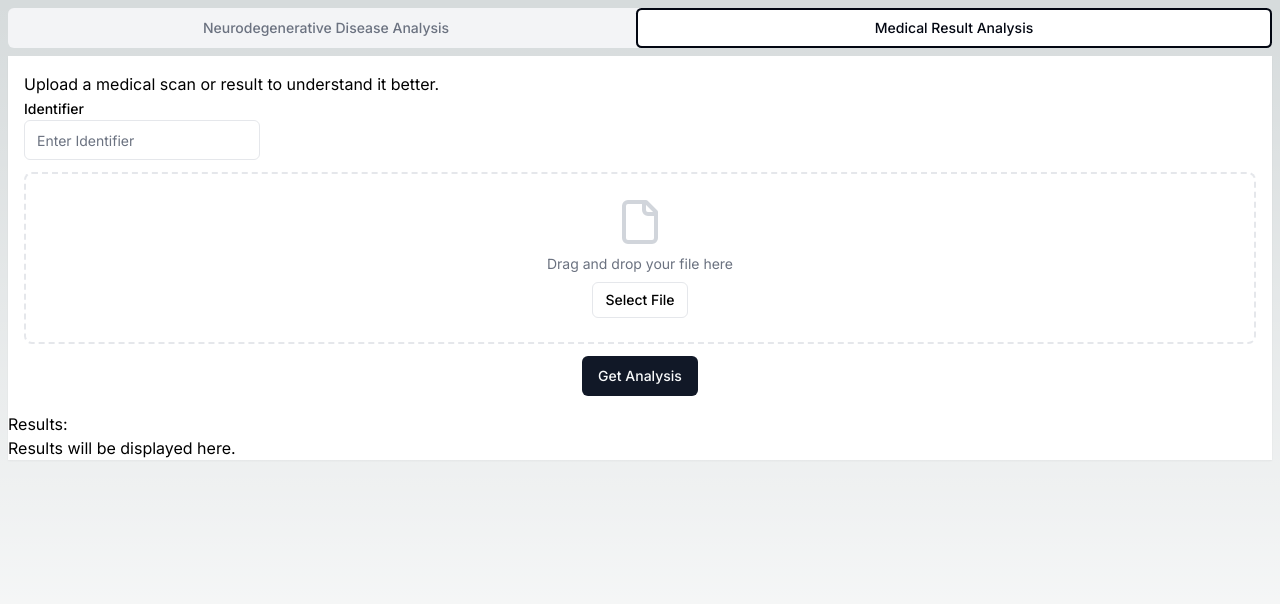
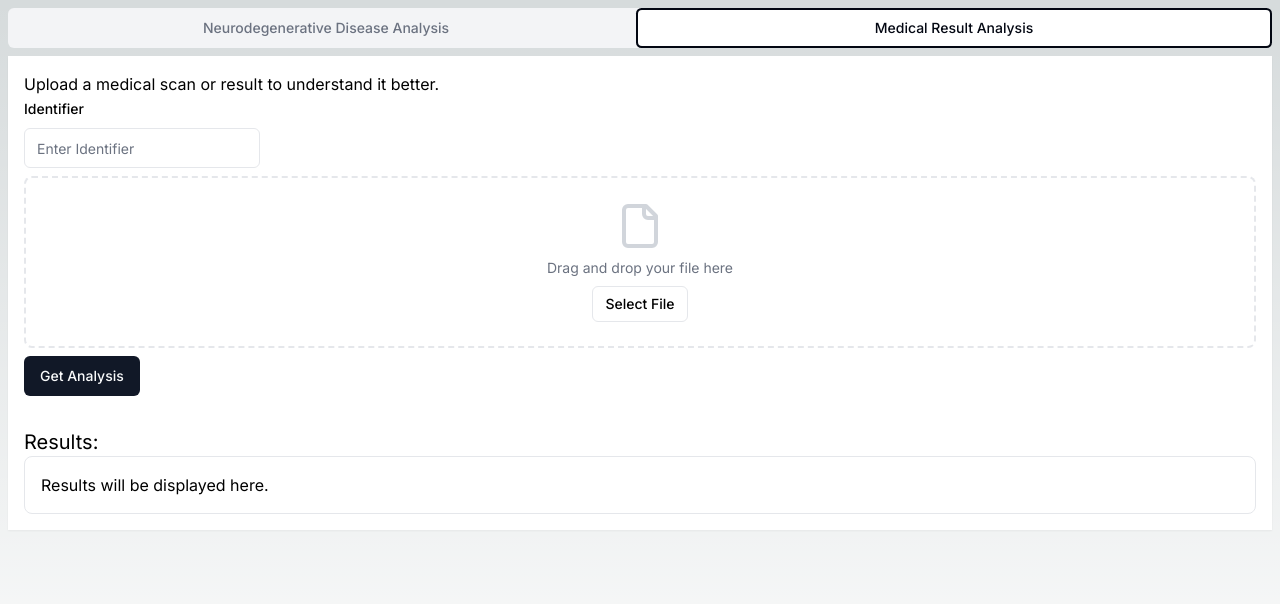
Before and after one commit to listlessbird/neurogenesis, a Next.js app in the folder ui/: page /mri-analysis in a window 1280 px wide. Both pictures are taken after a click on the tab "Medical Result Analysis". Shown: the top 604 px of the page. Built offline with nearby package versions, Linux system fonts and the light colour scheme.

Commit message:
feat(ui): basic generation for mra

```diff
--- a/ui/package.json
+++ b/ui/package.json
@@ -13,11 +13,13 @@
     "build-cf-types": "wrangler types --env-interface CloudflareEnv env.d.ts"
   },
   "dependencies": {
+    "@google/generative-ai": "^0.5.0",
     "@hookform/resolvers": "^3.3.4",
     "@radix-ui/react-icons": "^1.3.0",
     "@radix-ui/react-label": "^2.0.2",
     "@radix-ui/react-slot": "^1.0.2",
     "@radix-ui/react-tabs": "^1.0.4",
+    "ai": "^3.0.19",
     "class-variance-authority": "^0.7.0",
     "clsx": "^2.1.0",
     "lucide-react": "^0.365.0",
--- /dev/null
+++ b/ui/src/app/(mri)/mri-analysis/result-analysis/result-generated.tsx
@@ -0,0 +1,3 @@
+export default function ResultGenerated() {
+  return <div></div>
+}
--- a/ui/src/app/(mri)/mri-analysis/result-analysis/results.tsx
+++ b/ui/src/app/(mri)/mri-analysis/result-analysis/results.tsx
@@ -1,10 +1,21 @@
 import { Button } from "@/components/ui/button"
 import { Input } from "@/components/ui/input"
 import { Label } from "@/components/ui/label"
+import { zodResolver } from "@hookform/resolvers/zod"
 import { FileIcon } from "lucide-react"
 import Image from "next/image"
-import { useMemo } from "react"
+import { useCallback, useMemo, useState } from "react"
 import Dropzone, { useDropzone } from "react-dropzone"
+import { useForm } from "react-hook-form"
+import { z } from "zod"
+import {
+  Form,
+  FormControl,
+  FormField,
+  FormItem,
+  FormLabel,
+} from "@/components/ui/form"
+import { useChat, useCompletion } from "ai/react"
 
 const baseStyle = {
   height: "185px",
@@ -35,7 +46,20 @@ const rejectStyle = {
   borderColor: "#ff1744",
 }
 
+const formSchema = z.object({
+  identifier: z.string(),
+  img: z.instanceof(File),
+})
+
 export function ResultAnalysis() {
+  const form = useForm({
+    resolver: zodResolver(formSchema),
+    defaultValues: {
+      identifier: "",
+      img: null,
+    },
+  })
+
   const {
     getRootProps,
     getInputProps,
@@ -44,59 +68,128 @@ export function ResultAnalysis() {
     isDragReject,
     acceptedFiles,
   } = useDropzone({ accept: { "image/*": [] } })
-  const style = useMemo(
-    () => ({
-      ...baseStyle,
-      ...(isFocused ? focusedStyle : {}),
-      ...(isDragAccept ? acceptStyle : {}),
-      ...(isDragReject ? rejectStyle : {}),
-    }),
-    [isFocused, isDragAccept, isDragReject]
-  )
+
+  const [result, setResult] = useState("")
+
+  const makeApiReq = useCallback(async function (fd: FormData) {
+    try {
+      const res = await fetch("/api/completions", {
+        method: "POST",
+        body: fd,
+      })
+
+      if (!res.ok) {
+        throw new Error("Failed to fetch")
+      }
+
+      if (!res.ok) {
+        throw new Error(`HTTP error! status: ${res.status}`)
+      }
+
+      const reader = res.body?.getReader()
+      if (reader) {
+        let accumulator = ""
+        while (true) {
+          const { done, value } = await reader.read()
+          if (done) break
+          const text = new TextDecoder().decode(value)
+          accumulator += text
+          setResult(accumulator)
+        }
+      }
+    } catch (error) {
+      if (error instanceof Error) {
+        setResult(`Error: ${error.message}`)
+      }
+    }
+  }, [])
+
+  async function onsubmitImg(data: z.infer<typeof formSchema>) {
+    // post img to /completions
+
+    console.log({ data })
+
+    const fd = new FormData()
+
+    fd.append("identifier", data.identifier)
+
+    fd.append("img", data.img)
+
+    makeApiReq(fd)
+  }
 
   return (
     <div className="bg-white dark:bg-gray-950 dark:text-gray-50 w-full shadow-sm">
-      <div className="container mx-auto">
+      <div className="container mx-auto flex flex-col">
         <div className="container mx-auto space-y-3 p-4 flex flex-col">
+          <Form {...form}>
+            <form
+              onSubmit={
+                // @ts-ignore
+                form.handleSubmit(onsubmitImg)
+              }
+              className="space-y-2"
+            >
               <div>
                 <p>Upload a medical scan or result to understand it better.</p>
 
-            <form>
                 <div className="w-fit">
-                <Label htmlFor="name">Identifier</Label>
-                <Input id="name" placeholder="Enter Identifier" />
+                  <FormField
+                    control={form.control}
+                    name="identifier"
+                    render={({ field }) => (
+                      <FormItem>
+                        <FormLabel htmlFor="name">Identifier</FormLabel>
+                        <FormControl>
+                          <Input
+                            id="name"
+                            placeholder="Enter Identifier"
+                            autoComplete="off"
+                            {...field}
+                          />
+                        </FormControl>
+                      </FormItem>
+                    )}
+                  />
                 </div>
-            </form>
               </div>
 
               <div>
                 <section>
-              {/* <div
-                {...getRootProps({
-                  // @ts-ignore
-                  style: { ...style },
-                })}
-              >
-                <input {...getInputProps()} />
-                <p>
-                  Drag &apos;n&apos; drop some files here, or click to select
-                  files
-                </p>
-              </div> */}
+                  <FormField
+                    control={form.control}
+                    name="img"
+                    render={({ field }) => (
                       <div className="relative border-2 border-dashed border-gray-200 rounded-lg p-6 flex flex-col items-center gap-2">
                         <FileIcon className="w-12 h-12 text-gray-300" />
                         <span className="text-sm text-gray-500">
                           Drag and drop your file here
                         </span>
-                <Button size="sm" variant="outline" {...getRootProps()}>
+                        <Button
+                          size="sm"
+                          variant="outline"
+                          {...getRootProps({
+                            onClick: (e) => e.preventDefault(),
+                          })}
+                        >
                           Select File
+                          <FormItem>
+                            <FormControl>
                               <Input
                                 className="absolute inset-0 opacity-0 w-full cursor-pointer"
                                 type="file"
-                    {...getInputProps()}
+                                {...getInputProps({
+                                  onChange: (e) => {
+                                    field.onChange(e.target.files?.[0])
+                                  },
+                                })}
                               />
+                            </FormControl>
+                          </FormItem>
                         </Button>
                       </div>
+                    )}
+                  />
                   {/* <DropzoneStyled /> */}
                 </section>
               </div>
@@ -118,7 +211,9 @@ export function ResultAnalysis() {
                       />
                       <div className="text-sm leading-none">
                         <h3 className="font-medium">{file.name}</h3>
-                    <p className="text-sm text-gray-500">{file.size} bytes</p>
+                        <p className="text-sm text-gray-500">
+                          {file.size} bytes
+                        </p>
                       </div>
                     </div>
                   ))}
@@ -126,14 +221,17 @@ export function ResultAnalysis() {
               )}
 
               <div className="self-center">
-            <Button>Get Analysis</Button>
+                <Button type="submit">Get Analysis</Button>
               </div>
+            </form>
+          </Form>
         </div>
-        <div>
-          <h1>Results:</h1>
+        <div className="p-4">
+          <h1 className="text-xl">Results:</h1>
 
-          <div>
+          <div className="border rounded-lg dark:bg-gray-950 dark:text-gray-50 p-4 border-opacity-5">
             <p>Results will be displayed here.</p>
+            <p>{result}</p>
           </div>
         </div>
       </div>
--- /dev/null
+++ b/ui/src/app/api/completions/route.ts
@@ -0,0 +1,53 @@
+import { GoogleGenerativeAI } from "@google/generative-ai"
+import { GoogleGenerativeAIStream, Message, StreamingTextResponse } from "ai"
+
+const genAI = new GoogleGenerativeAI(process.env.GOOGLE_API_KEY || "")
+
+// IMPORTANT! Set the runtime to edge
+export const runtime = "edge"
+
+// convert messages from the Vercel AI SDK Format to the format
+// that is expected by the Google GenAI SDK
+const buildGoogleGenAIPrompt = (messages: Message[]) => ({
+  contents: messages
+    .filter(
+      (message) => message.role === "user" || message.role === "assistant"
+    )
+    .map((message) => ({
+      role: message.role === "user" ? "user" : "model",
+      parts: [{ text: message.content }],
+    })),
+})
+
+export async function POST(req: Request) {
+  const formData = await req.formData()
+
+  const imgPart = formData.get("img") as File
+
+  const geminiInlineData = {
+    inlineData: {
+      data: Buffer.from(await imgPart.arrayBuffer()).toString("base64"),
+      mimeType: imgPart.type,
+    },
+  }
+
+  const prompt = `
+  Analyzing Medical Report from Image
+
+    Description:
+
+  Please analyze the medical report depicted in the provided image. The report contains details regarding a patient's health condition. Provide a comprehensive analysis including any diagnoses, notable findings, and recommended courses of action based on the information provided in the image.
+`
+
+  // return new Response("ok")
+  const geminiStream = await genAI
+    .getGenerativeModel({ model: "gemini-pro-vision" })
+    .generateContentStream([prompt, geminiInlineData])
+  // .generateContentStream(buildGoogleGenAIPrompt(messages))
+
+  // Convert the response into a friendly text-stream
+  const stream = GoogleGenerativeAIStream(geminiStream)
+
+  // Respond with the stream
+  return new StreamingTextResponse(stream)
+}
```
Also changed, not shown: 1 other file (tests, documents, lock files or other folders). Lines whose indentation alone changed are shown as unchanged.
